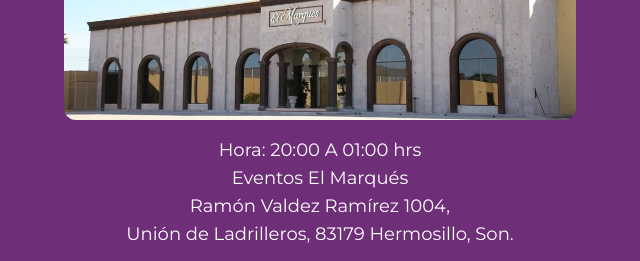
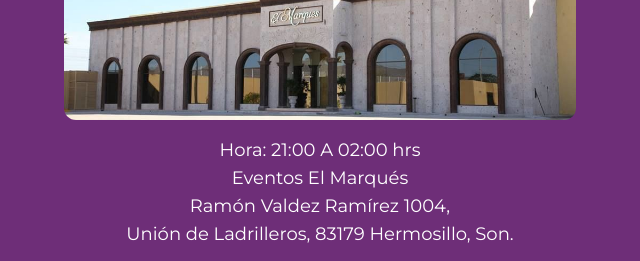
Before and after one commit to gelipundio/misXVDemo1, a website: page src/index.html in a window 1280 px wide. Shown: the part 1400-1661 px from the top of the page, 640-1280 px from the left. Drawn offline with Linux system fonts and the light colour scheme.

Commit message:
Update index.html
cambio de hora

```diff
--- a/src/index.html
+++ b/src/index.html
@@ -208,7 +208,7 @@
               />
             </div>
             <p class="textoDescriptivo mt-4">
-              Hora: 20:00 A 01:00 hrs<br />
+              Hora: 21:00 A 02:00 hrs<br />
               Eventos El Marqués<br />
               Ramón Valdez Ramírez 1004,<br />Unión de Ladrilleros, 83179
               Hermosillo, Son.
```
